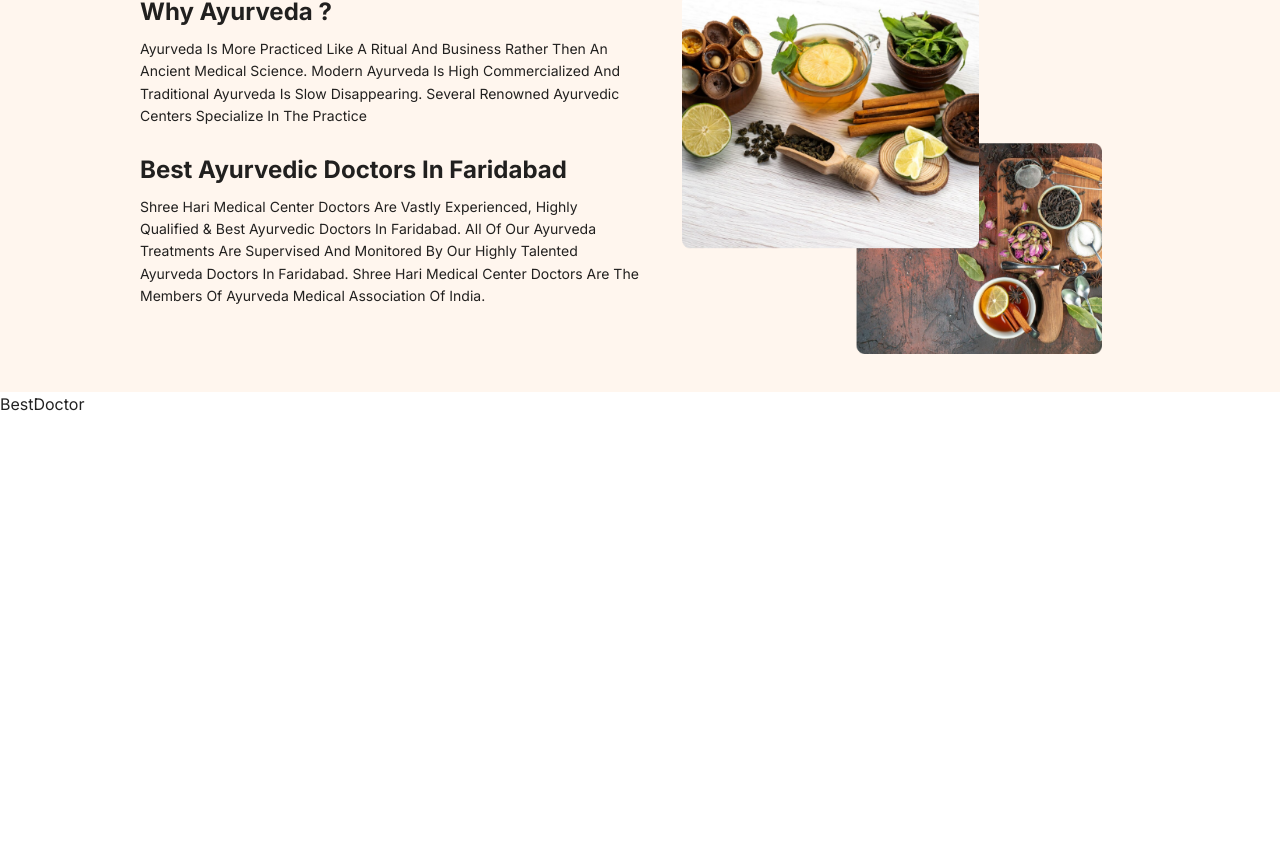
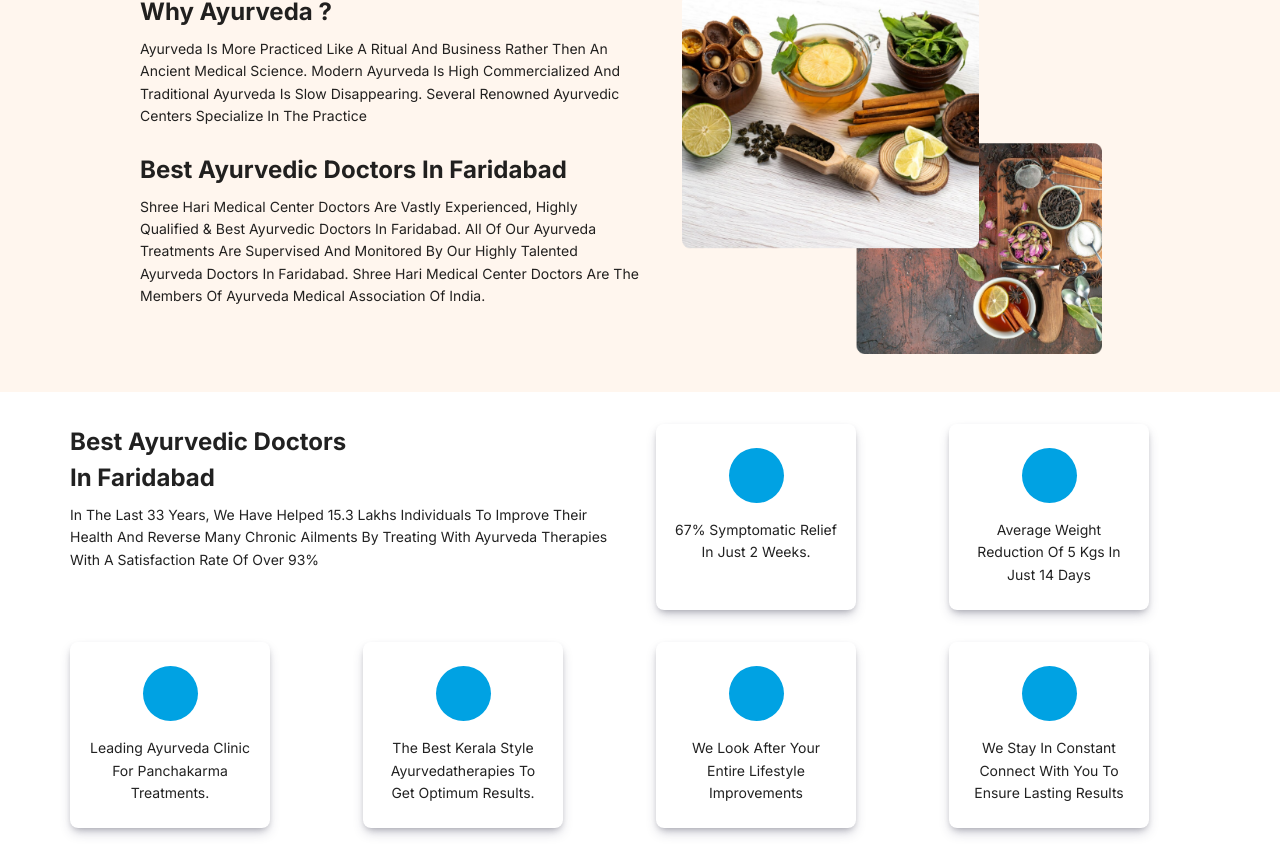
Before and after one commit to aadilranajmi/hari-medical, a Next.js app: page / in a window 1280 px wide. Shown: the part 1950-2797 px from the top of the page. Before the commit the page ends 2366 px from the top, so only its background shows below. Built offline with nearby package versions, Linux system fonts and the light colour scheme.

Commit message:
Best Doctor section created

```diff
--- a/src/app/globals.css
+++ b/src/app/globals.css
@@ -100,7 +100,7 @@
     display: flex;
     align-items: center;
     justify-content: space-between;
-    max-width: 1200px;
+    max-width: 1140px;
     margin: 0 auto;
     padding: 10px 20px;
 }
@@ -291,7 +291,7 @@
 }
 
 .container {
-    width: 1200px;
+    width: 1140px;
     margin: 0 auto;
 }
 @media screen and (max-width: 900px) {
@@ -456,3 +456,28 @@
 .whyAyurveda .whyAyurvedaMain .whyAyurvedaMainImage img {
     object-fit: contain;
 }
+.bestDoctor {
+    padding: 2rem 0;
+}
+.bestDoctor .bestDoctorMain {
+    display: grid;
+    grid-template-columns: 1fr 1fr 1fr 1fr;
+    gap: 2rem;
+}
+.bestDoctorMainContent {
+    grid-column: 1/3;
+}
+.bestDoctorMainContent h2 {
+    margin-bottom: 0.5rem;
+}
+.bestDoctorMainCard {
+    text-align: center;
+    display: flex;
+    flex-direction: column;
+    align-items: center;
+    gap: 1rem;
+    width: 200px;
+    padding: 1.5rem 1rem;
+    border-radius: 8px;
+    box-shadow: rgba(50, 50, 93, 0.25) 0px 6px 12px -2px, rgba(0, 0, 0, 0.3) 0px 3px 7px -3px;
+}
--- a/src/components/Home/BestDoctor.jsx
+++ b/src/components/Home/BestDoctor.jsx
@@ -1,7 +1,31 @@
+import { homeData } from '@/static/homeData';
 import React from 'react';
 
 const BestDoctor = () => {
-    return <div>BestDoctor</div>;
+    const bestDoctorData = homeData.bestDoctor;
+    return (
+        <section className="bestDoctor">
+            <div className="container">
+                <div className="bestDoctorMain">
+                    <div className="bestDoctorMainContent">
+                        <h2>Best Ayurvedic Doctors <br /> In Faridabad </h2>
+                        <p className='defaultPara'>
+                            In The Last 33 Years, We Have Helped 15.3 Lakhs
+                            Individuals To Improve Their Health And Reverse Many
+                            Chronic Ailments By Treating With Ayurveda Therapies
+                            With A Satisfaction Rate Of Over 93%
+                        </p>
+                    </div>
+                    {bestDoctorData.map((item) => (
+                        <div className="bestDoctorMainCard" key={item.uid}>
+                            <div className="mainCircle"></div>
+                            <p className='defaultPara'>{item.title}</p>
+                        </div>
+                    ))}
+                </div>
+            </div>
+        </section>
+    );
 };
 
 export default BestDoctor;
--- a/src/static/homeData.js
+++ b/src/static/homeData.js
@@ -137,4 +137,36 @@
             title: 'Ayurvedic Massage',
         },
     ],
+    bestDoctor: [
+        {
+            uid: uuid(),
+            imgUrl: '/images/services/potli_sek_therapie.jpg',
+            title: '67% Symptomatic Relief In Just 2 Weeks.',
+        },
+        {
+            uid: uuid(),
+            imgUrl: '/images/services/jal_chikitsa_therapie.jpg',
+            title: 'Average Weight Reduction Of 5 Kgs In Just 14 Days',
+        },
+        {
+            uid: uuid(),
+            imgUrl: '/images/services/teil_shirodhara.jpg',
+            title: 'Leading Ayurveda Clinic For Panchakarma Treatments.',
+        },
+        {
+            uid: uuid(),
+            imgUrl: '/images/services/mitti_shirodhara.jpg',
+            title: 'The Best Kerala Style Ayurvedatherapies To Get Optimum Results.',
+        },
+        {
+            uid: uuid(),
+            imgUrl: '/images/services/vasti_therapie.jpg',
+            title: 'We Look After Your Entire Lifestyle Improvements',
+        },
+        {
+            uid: uuid(),
+            imgUrl: '/images/services/enema_panchakarma.jpg',
+            title: 'We Stay In Constant Connect With You To Ensure Lasting Results',
+        },
+    ],
 };
```
